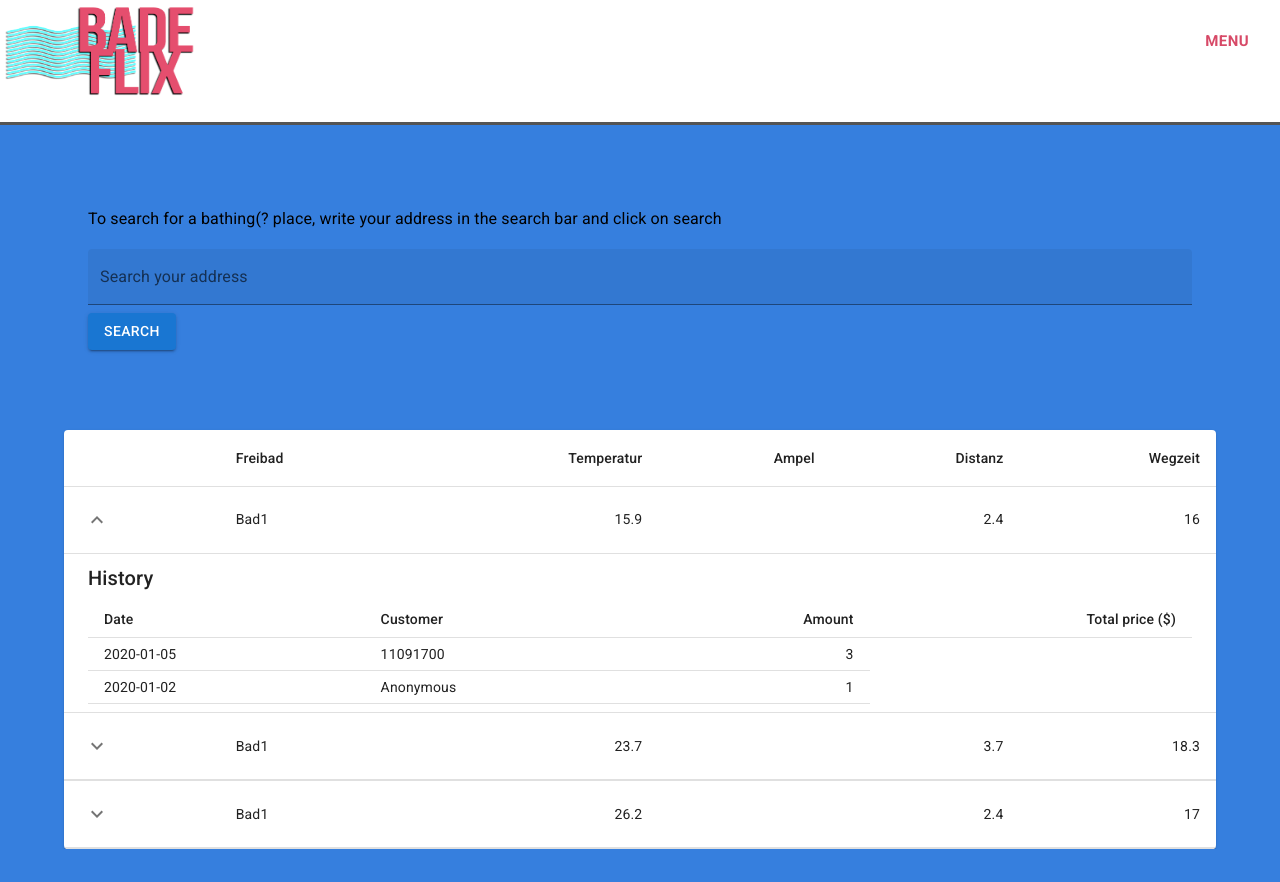
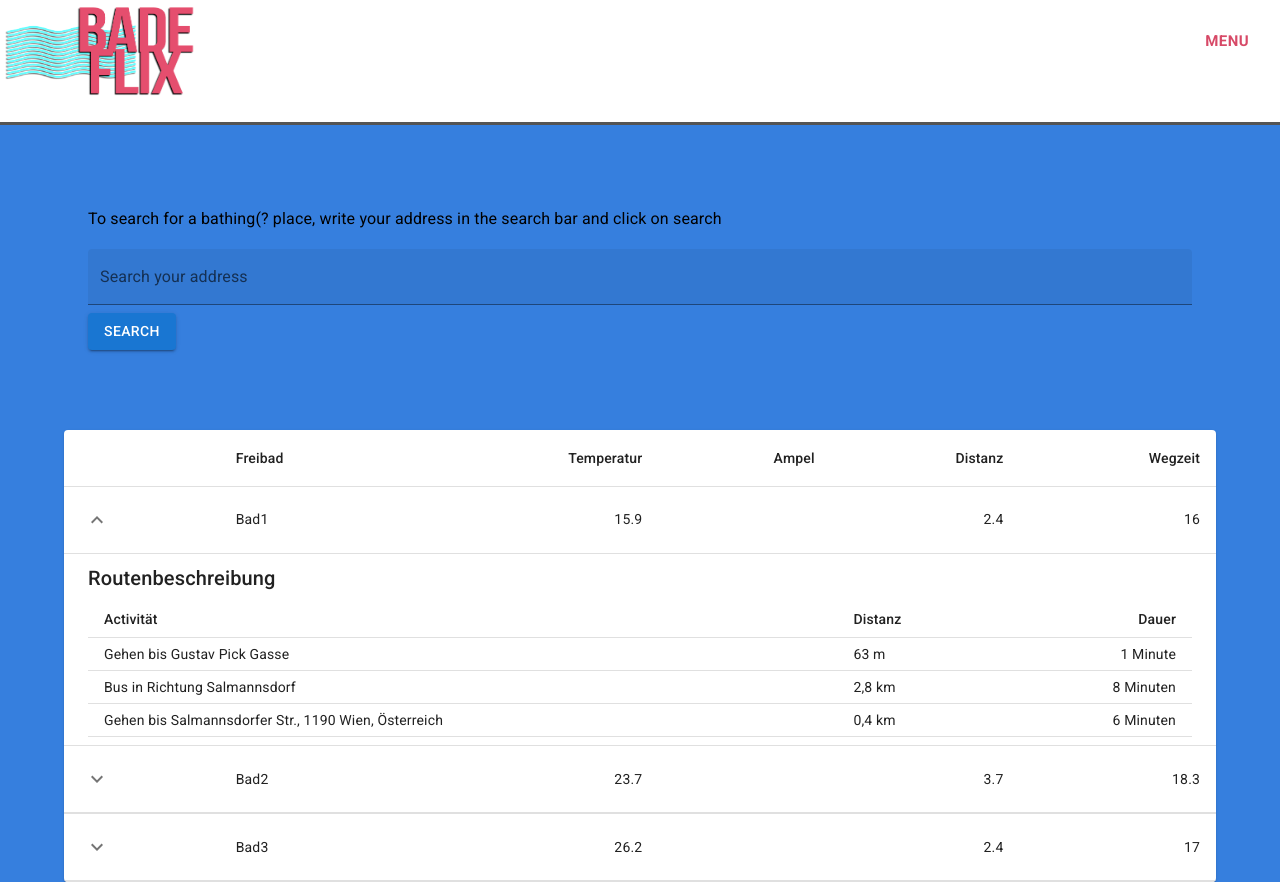
Before and after one commit to FriendlyPorcupine/badeflix, a Next.js app in the folder client/: page / in a window 1280 px wide. Both pictures are taken after a click on the button 97 px from the left and 519 px from the top of the page. Before the commit the page ends 849 px from the top, so only its background shows below. Built offline with nearby package versions, Linux system fonts and the light colour scheme.

Commit message:
adapted tabelle

```diff
--- a/client/app/page.tsx
+++ b/client/app/page.tsx
@@ -31,26 +31,27 @@ function createData(
     Bad: bad,
     Wetter: wetter,
     Ampel: ampel,
-    /*[
-    {
-      available: boolean
-    }
-  ],*/
     Distanz: distance,
     Wegzeit: time,
-    Route: [
-      {
-        date: '2020-01-05',
-        customerId: '11091700',
-        amount: 3,
-      },
-      {
-        date: '2020-01-02',
-        customerId: 'Anonymous',
-        amount: 1,
-      },
-    ],
-  };
+    Route:
+      [
+        {
+          instruction: 'Gehen bis Gustav Pick Gasse',
+          distance: '63 m',
+          duration: '1 Minute'
+        },
+        {
+          instruction: 'Bus in Richtung Salmannsdorf',
+          distance: '2,8 km',
+          duration: '8 Minuten'
+        },
+        {
+          instruction: 'Gehen bis Salmannsdorfer Str., 1190 Wien, Österreich',
+          distance: '0,4 km',
+          duration: '6 Minuten'
+        },
+      ],
+  }
 }
 
 function Row(props: { row: ReturnType<typeof createData> }) {
@@ -69,12 +70,11 @@ function Row(props: { row: ReturnType<typeof createData> }) {
             {open ? <KeyboardArrowUpIcon /> : <KeyboardArrowDownIcon />}
           </IconButton>
         </TableCell>
-        <TableCell component="th" scope="row">
-          {row.Bad}
-        </TableCell>
+        <TableCell component="th" scope="row"> {row.Bad}</TableCell>
         <TableCell align="right">{row.Wetter}</TableCell>
         <TableCell align="right">{row.Ampel}</TableCell>
-        {/*== false ? <TrafficLightRed /> : TrafficLightGreen <TrafficLightRed} </TableCell>*/}
+        {/* TODO: hat der Tobi angesagt:*/
+          /*== false ? <TrafficLightRed /> : TrafficLightGreen <TrafficLightRed} </TableCell>*/}
         <TableCell align="right">{row.Distanz}</TableCell>
         <TableCell align="right">{row.Wegzeit}</TableCell>
       </TableRow>
@@ -83,25 +83,24 @@ function Row(props: { row: ReturnType<typeof createData> }) {
           <Collapse in={open} timeout="auto" unmountOnExit>
             <Box sx={{ margin: 1 }}>
               <Typography variant="h6" gutterBottom component="div">
-                History
+                Routenbeschreibung
               </Typography>
               <Table size="small" aria-label="purchases">
                 <TableHead>
                   <TableRow>
-                    <TableCell>Date</TableCell>
-                    <TableCell>Customer</TableCell>
-                    <TableCell align="right">Amount</TableCell>
-                    <TableCell align="right">Total price ($)</TableCell>
+                    <TableCell>Activität</TableCell>
+                    <TableCell>Distanz</TableCell>
+                    <TableCell align="right">Dauer</TableCell>
                   </TableRow>
                 </TableHead>
                 <TableBody>
                   {row.Route.map((historyRow) => (
-                    <TableRow key={historyRow.date}>
+                    <TableRow key={historyRow.instruction}>
                       <TableCell component="th" scope="row">
-                        {historyRow.date}
+                        {historyRow.instruction}
                       </TableCell>
-                      <TableCell>{historyRow.customerId}</TableCell>
-                      <TableCell align="right">{historyRow.amount}</TableCell>
+                      <TableCell>{historyRow.distance}</TableCell>
+                      <TableCell align="right">{historyRow.duration}</TableCell>
                     </TableRow>
                   ))}
                 </TableBody>
@@ -112,14 +111,13 @@ function Row(props: { row: ReturnType<typeof createData> }) {
       </TableRow>
     </React.Fragment>
   );
-};
-
+}
 
 const rows = [
   //createData('Frozen yoghurt', 159, res.api bla bla von todolist, 24, 4.0, 3.99),
   createData('Bad1', 15.9, false, 2.4, 16.0),
-  createData('Bad1', 23.7, true, 3.7, 18.3),
-  createData('Bad1', 26.2, false, 2.4, 17.0)
+  createData('Bad2', 23.7, true, 3.7, 18.3),
+  createData('Bad3', 26.2, false, 2.4, 17.0),
 ];
 
 
```
Also changed, not shown: client/app/results/tabelle.tsx (added, +135 -0 lines).
